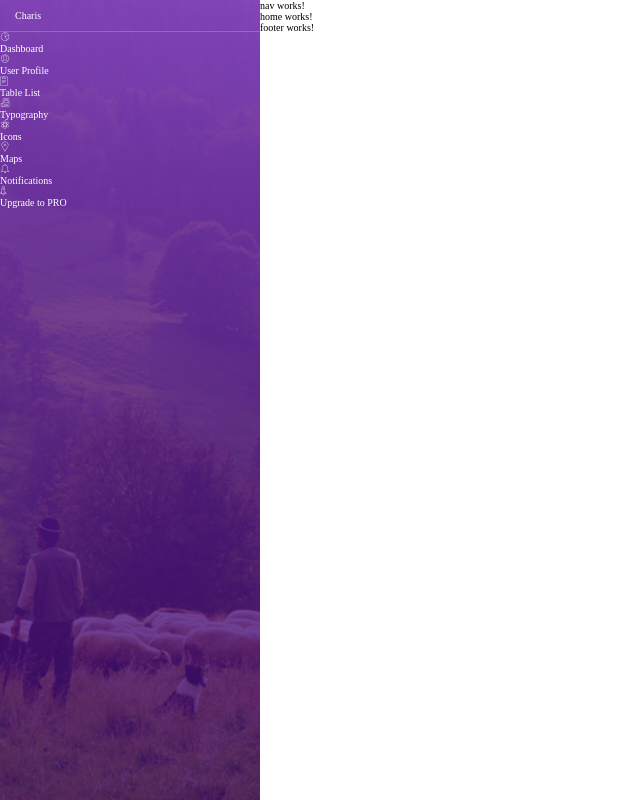
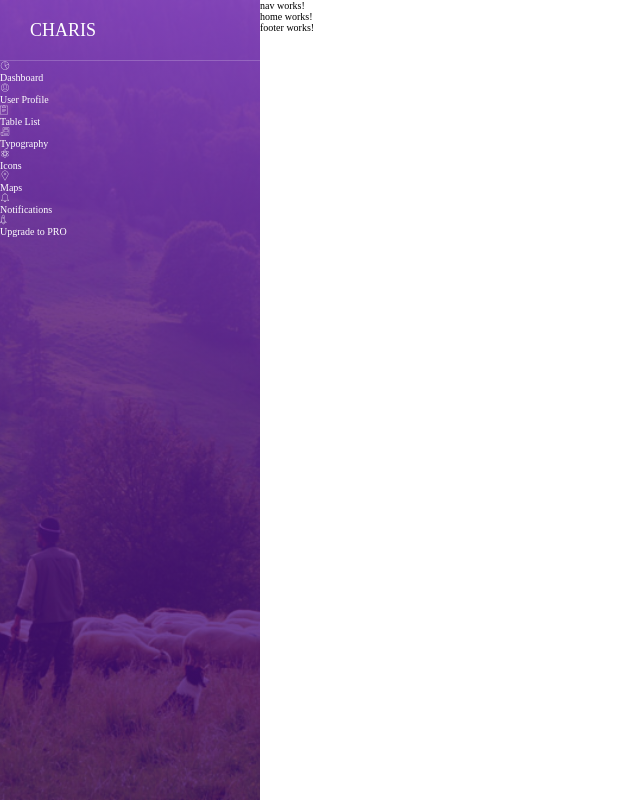
Before and after one commit to onwuvic/angular-admin-dashboard, an Angular app: page /dashboard in a window 1280 px wide. Shown: the whole page, without its empty margins (0-640 px from the left). Built offline with nearby package versions, Linux system fonts and the light colour scheme.

Commit message:
add brand text style

```diff
--- a/src/app/shared/side-nav/side-nav.component.scss
+++ b/src/app/shared/side-nav/side-nav.component.scss
@@ -17,5 +17,14 @@
   .logo {
     padding: 10px 15px;
     border-bottom: 1px solid rgba(255,255,255,.2);
+
+    .simple-text {
+      text-transform: uppercase;
+      padding: 5px 0 5px 15px;
+      display: block;
+      font-size: 1.8rem;
+      font-weight: 400;
+      line-height: 30px;
+    }
   }
 }
```
